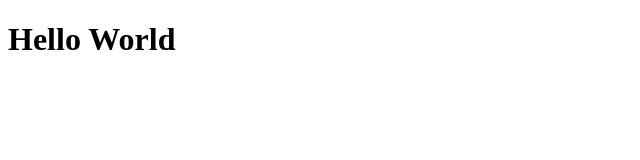
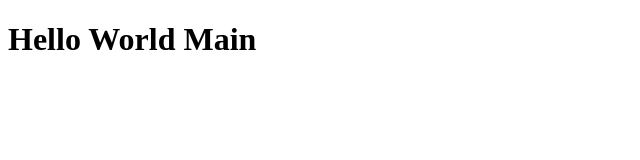
Before and after one commit to arjunawm26/git-coba, a plain HTML site: page index.html in a window 1280 px wide. Shown: the whole page, without its empty margins (0-640 px from the left). Drawn offline with Linux system fonts and the light colour scheme.

Commit message:
commit menambah kata main

```diff
--- a/index.html
+++ b/index.html
@@ -7,6 +7,6 @@
   <title>Document</title>
 </head>
 <body>
-  <h1>Hello World</h1>
+  <h1>Hello World Main</h1>
 </body>
 </html>
```
